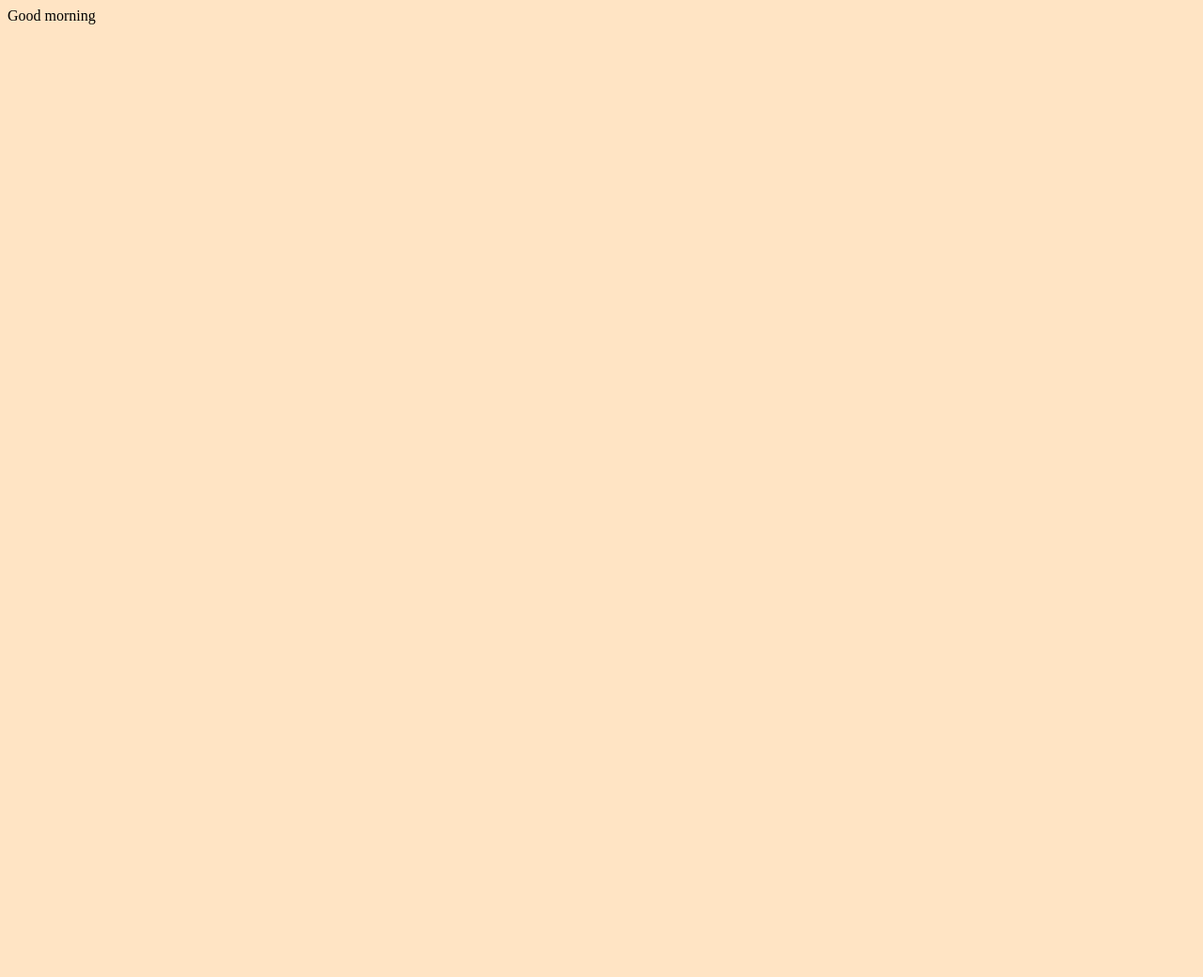
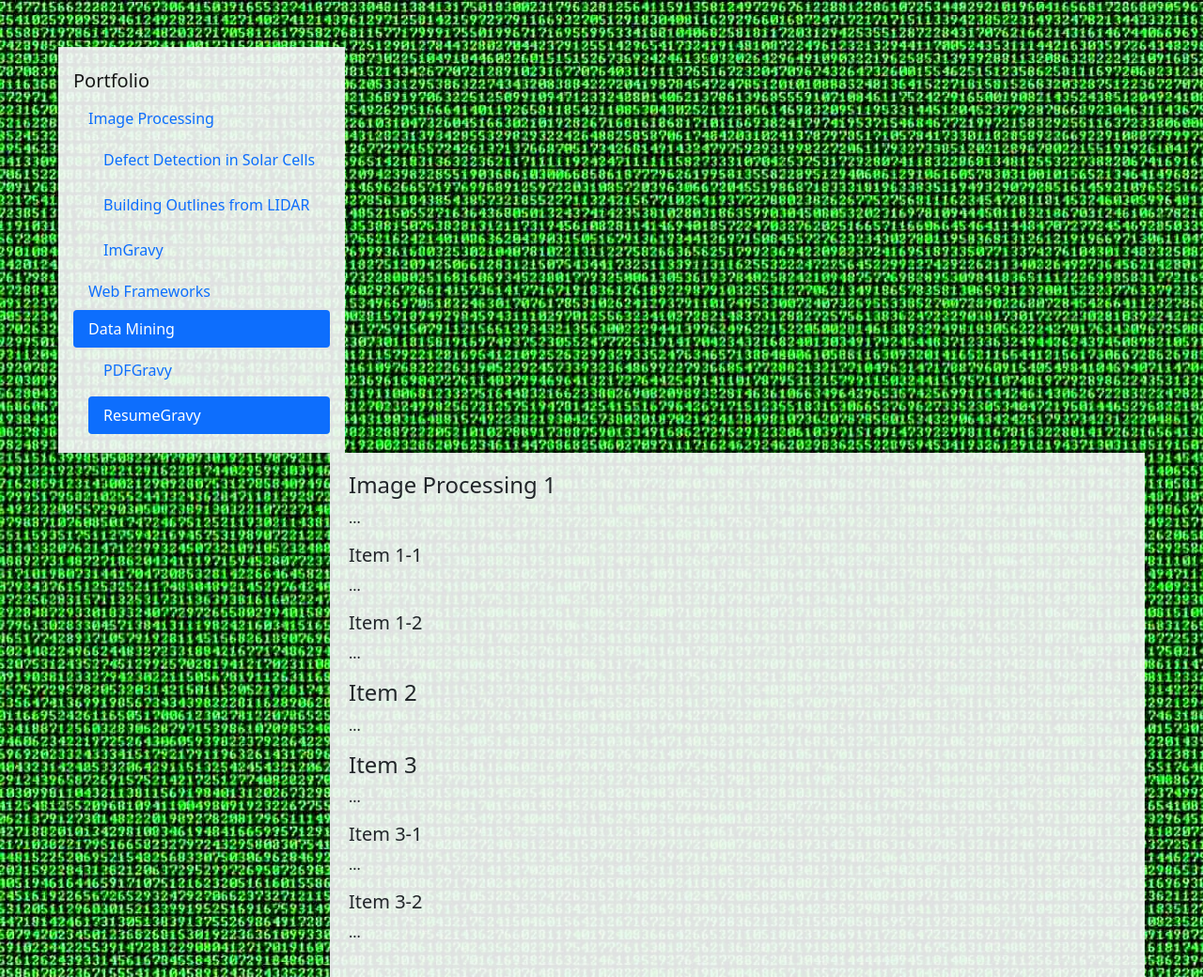
Before and after one commit to gravy-jones-locker/locker, a Django app: page / in a window 1280 px wide. Before the commit the page is almost empty. Shown: the whole page at 94% size. Before the commit the page ends 26 px from the top, so only its background shows below. Run offline with Django 3.2, Linux system fonts and the light colour scheme.

Commit message:
Starting template version

```diff
--- a/display/static/styles.css
+++ b/display/static/styles.css
@@ -1,3 +1,18 @@
 body {
-    background-color: bisque;
+    background-image: url('../static/bground.jpg');
+    position: relative;
+    padding: 50 50 50 50;
 }
+
+#content {
+    float: right;
+    padding: 20 20 20 20;
+}
+
+#nav {
+    float: left;
+}
+
+.bg-light {
+    --bs-bg-opacity: 0.9;
+}
--- a/display/templates/display/index.html
+++ b/display/templates/display/index.html
@@ -1,9 +1,47 @@
-<html>
+<html lang="en">
     {% load static %}
     <head>
+        <meta name="viewport" content="width=device-width, initial-scale=1">
+        <link href="https://cdn.jsdelivr.net/npm/bootstrap@5.1.0/dist/css/bootstrap.min.css" rel="stylesheet" integrity="sha384-KyZXEAg3QhqLMpG8r+8fhAXLRk2vvoC2f3B09zVXn8CA5QIVfZOJ3BCsw2P0p/We" crossorigin="anonymous">
+        <script src="https://cdn.jsdelivr.net/npm/bootstrap@5.1.0/dist/js/bootstrap.bundle.min.js" integrity="sha384-U1DAWAznBHeqEIlVSCgzq+c9gqGAJn5c/t99JyeKa9xxaYpSvHU5awsuZVVFIhvj" crossorigin="anonymous"></script>
         <link rel="stylesheet" href="{% static 'styles.css' %}">
     </head>
     <body>
-        Good morning
+      <div class="container-fluid">
+        <nav id="nav" class="navbar navbar-light bg-light flex-column align-items-stretch p-3">
+            <a class="navbar-brand" href="#">Portfolio</a>
+            <nav class="nav nav-pills flex-column">
+              <a class="nav-link" href="#item-1">Image Processing</a>
+              <nav class="nav nav-pills flex-column">
+                <a class="nav-link ms-3 my-1" href="#item-1-1">Defect Detection in Solar Cells</a>
+                <a class="nav-link ms-3 my-1" href="#item-1-2">Building Outlines from LIDAR</a>
+                <a class="nav-link ms-3 my-1" href="#item-1-3">ImGravy</a>
+              </nav>
+              <a class="nav-link" href="#item-2">Web Frameworks</a>
+              <a class="nav-link" href="#item-3">Data Mining</a>
+              <nav class="nav nav-pills flex-column">
+                <a class="nav-link ms-3 my-1" href="#item-3-1">PDFGravy</a>
+                <a class="nav-link ms-3 my-1" href="#item-3-2">ResumeGravy</a>
+              </nav>
+            </nav>
+          </nav>
+
+          <div id="content" class="container bg-light col-md-9" data-bs-spy="scroll" data-bs-target="#navbar-example3" data-bs-offset="0" tabindex="0">
+            <h4 id="item-1" class="section-text">Image Processing 1</h4>
+            <p>...</p>
+            <h5 id="item-1-1">Item 1-1</h5>
+            <p>...</p>
+            <h5 id="item-1-2">Item 1-2</h5>
+            <p>...</p>
+            <h4 id="item-2">Item 2</h4>
+            <p>...</p>
+            <h4 id="item-3">Item 3</h4>
+            <p>...</p>
+            <h5 id="item-3-1">Item 3-1</h5>
+            <p>...</p>
+            <h5 id="item-3-2">Item 3-2</h5>
+            <p>...</p>
+          </div>
+        </div>
     </body>
 </html>
--- a/locker/settings.py
+++ b/locker/settings.py
@@ -26,7 +26,7 @@ SECRET_KEY = '+sl2$e0zl1y%^z8co_l*tj8jfrh363rexq&&gqv@zm-pa(l*4y'
 # SECURITY WARNING: don't run with debug turned on in production!
 DEBUG = True
 
-ALLOWED_HOSTS = ['159.65.55.166', 'localhost']
+ALLOWED_HOSTS = ['159.65.55.166', 'localhost','gravyjoneslocker.uk']
 
 
 # Application definition
```
Also changed, not shown: display/static/bground.jpg (added), 1 other file.
